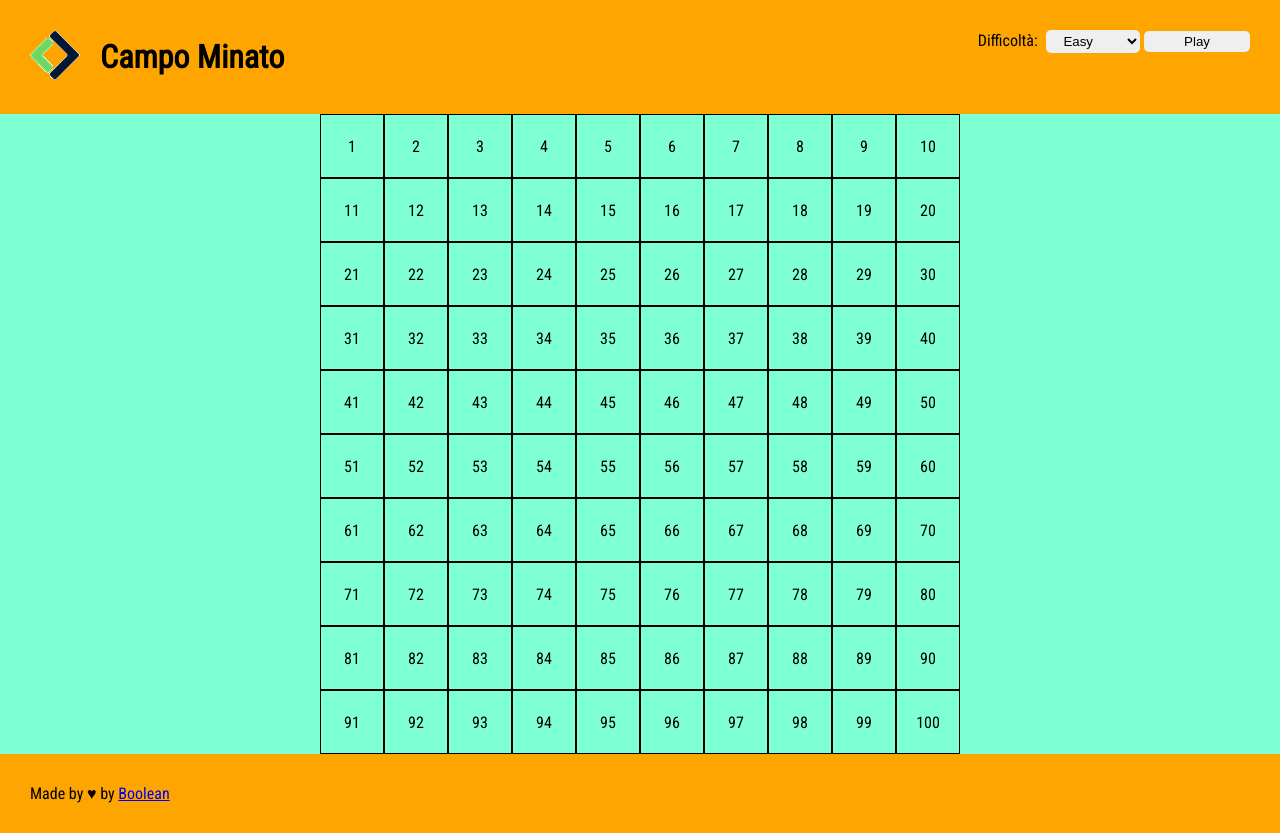
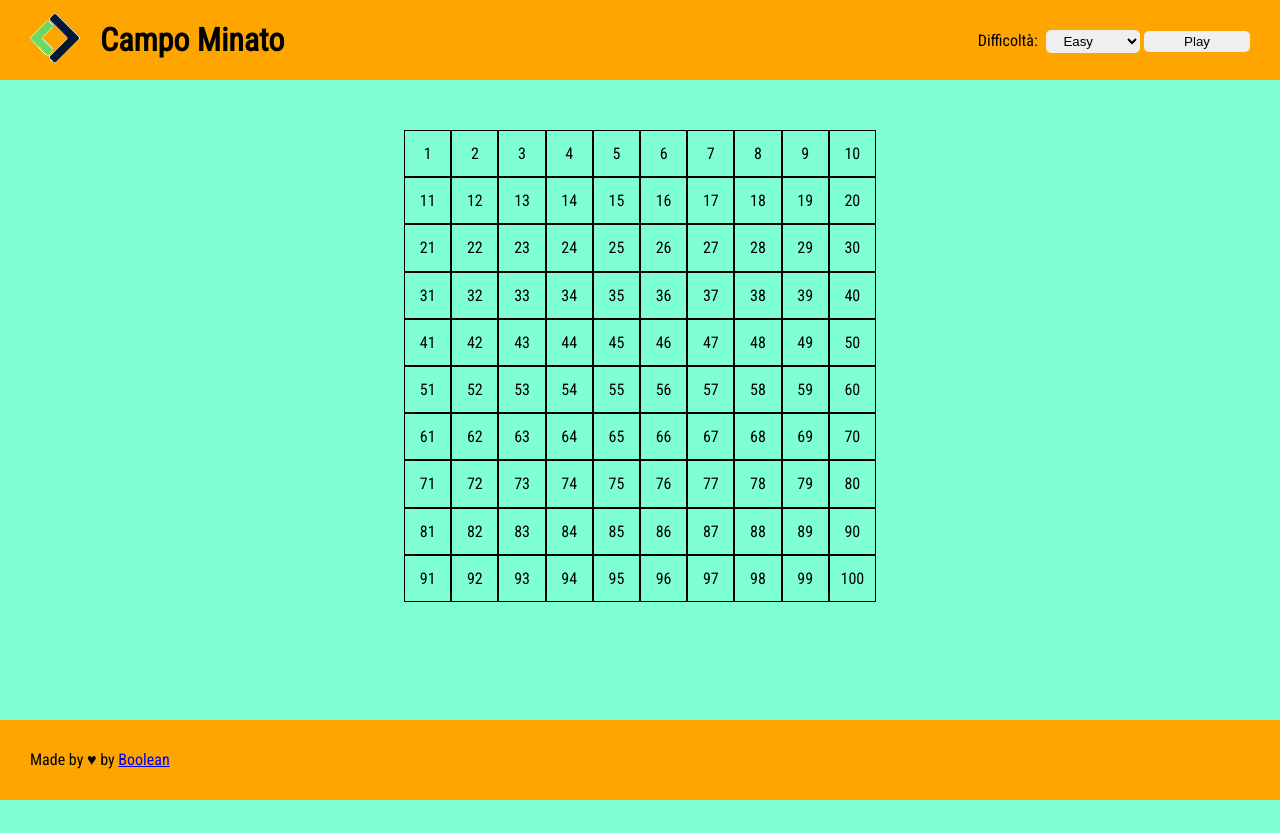
Before and after one commit to Paolo-dev-it/js-campominato-grid, a plain HTML site: page index.html in a window 1280 px wide. Both pictures are taken after a click on the button "Play". After the commit the page ends 800 px from the top, so only its background shows below. Drawn offline with Linux system fonts and the light colour scheme.

Commit message:
Worked on stylying the game. Project and bonus completed!

```diff
--- a/assets/css/style.css
+++ b/assets/css/style.css
@@ -9,6 +9,7 @@
 body {
   background-color: aquamarine;
   font-family: "Roboto Condensed", sans-serif;
+  height: 100vh;
 }
 
 header {
@@ -16,6 +17,7 @@ header {
   justify-content: space-between;
   padding: 30px;
   background-color: orange;
+  height: 10%;
 }
 
 .container {
@@ -44,12 +46,17 @@ select {
   border-radius: 5px;
 }
 
+main {
+  height: 80%;
+  padding: 50px;
+}
+
 #griglia {
   display: flex;
   justify-content: center;
   align-items: center;
   flex-wrap: wrap;
-  width: 50%;
+  width: 40%;
   margin: auto;
 }
 
@@ -87,4 +94,5 @@ select {
 footer {
   padding: 30px;
   background-color: orange;
+  height: 10%;
 }
--- a/assets/js/main.js
+++ b/assets/js/main.js
@@ -19,9 +19,9 @@ function startPlay() {
         if (chooseDifficult == 100){
             item.classList.add("square"); //Aggiunta la classe square al div appena creato
         } else if (chooseDifficult == 81){
-            item.classList.add("squareNormal");
+            item.classList.add("squareNormal"); //Aggiunta la classe squareNormal al div così al cambio della difficoltà i quadrati si sistemano correttamente
         } else {
-            item.classList.add("squareHard");
+            item.classList.add("squareHard"); //Aggiunta la classe squareHard al div così al cambio della difficoltà i quadrati si sistemano correttamente
         }
 
         return item;
--- a/index.html
+++ b/index.html
@@ -4,7 +4,7 @@
     <meta charset="UTF-8" />
     <meta http-equiv="X-UA-Compatible" content="IE=edge" />
     <meta name="viewport" content="width=device-width, initial-scale=1.0" />
-    <title>Document</title>
+    <title>Campo minato</title>
     <link rel="stylesheet" href="./assets/css/style.css" />
   </head>
   <body>
```
